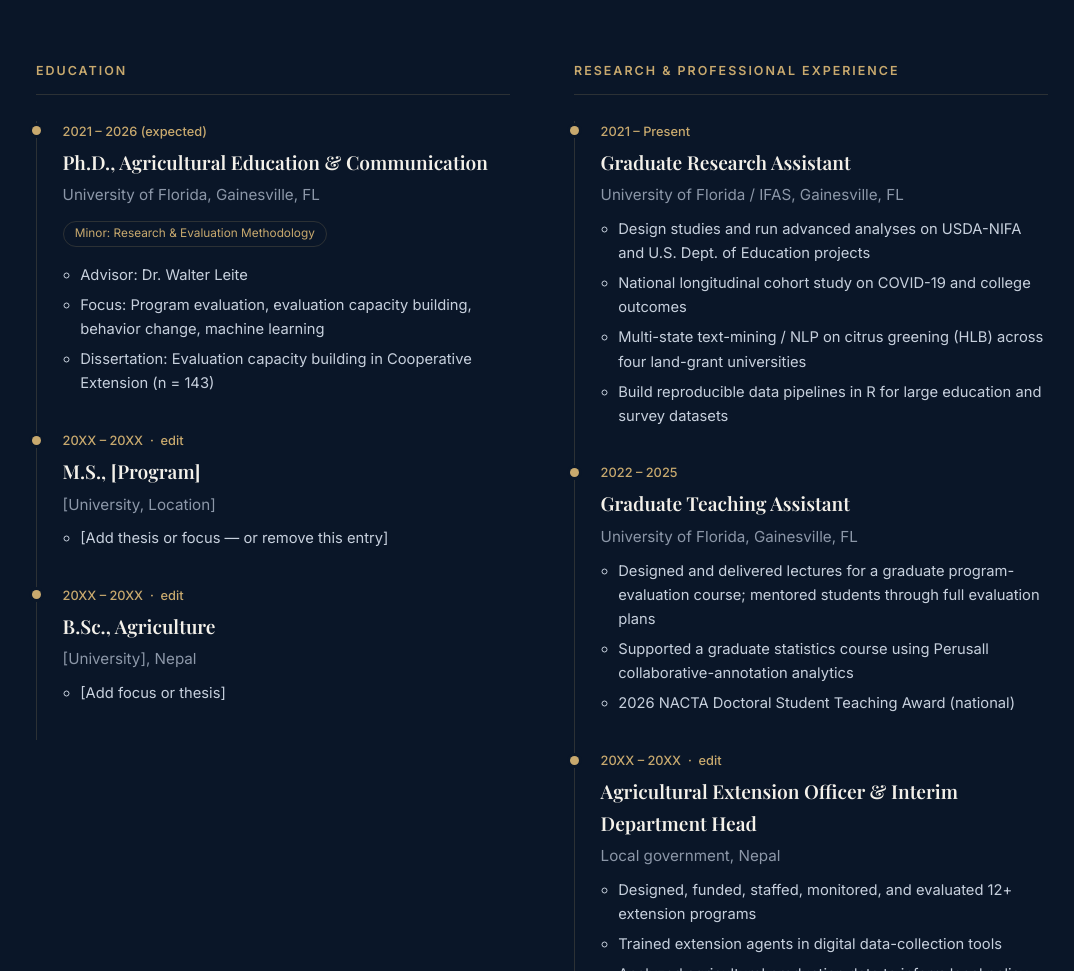
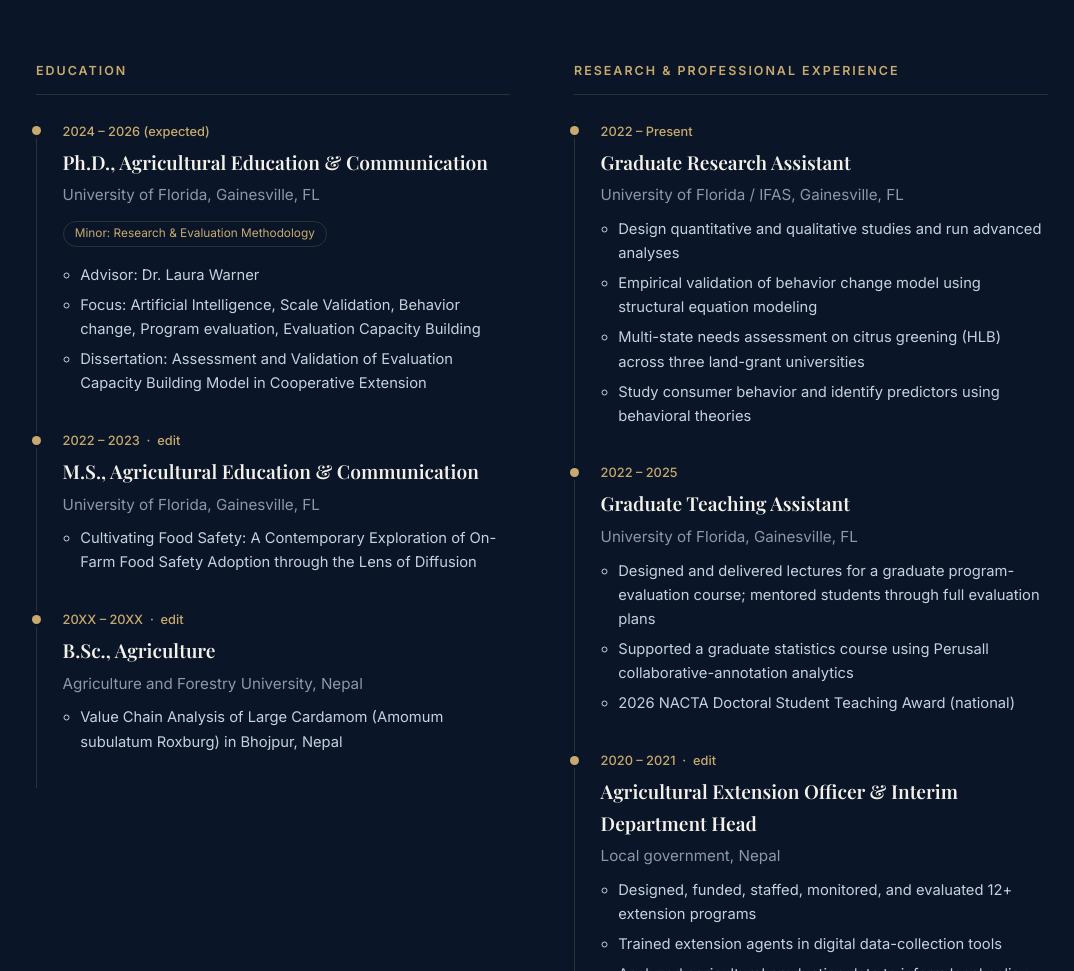
Before and after one commit to Dhurbu21/Dhurbu21.github.io, a plain HTML site: page cv.html in a window 1280 px wide. Shown: the part 300-1271 px from the top of the page, without its empty margins (98-1172 px from the left). Drawn offline with nearby package versions, Linux system fonts and the light colour scheme.

Commit message:
Update cv.html

```diff
--- a/cv.html
+++ b/cv.html
@@ -44,29 +44,32 @@
         <p class="tl-head">Education</p>
         <ul class="tl">
           <li>
-            <div class="when">2021 – 2026 (expected)</div>
+            <div class="when">2024 – 2026 (expected)</div>
             <h4>Ph.D., Agricultural Education &amp; Communication</h4>
             <p class="org">University of Florida, Gainesville, FL</p>
             <span class="badge">Minor: Research &amp; Evaluation Methodology</span>
             <ul>
-              <li>Advisor: Dr. Walter Leite</li>
-              <li>Focus: Program evaluation, evaluation capacity building, behavior change, machine learning</li>
-              <li>Dissertation: Evaluation capacity building in Cooperative Extension (n = 143)</li>
+              <li>Advisor: Dr. Laura Warner</li>
+              <li>Focus: Artificial Intelligence, Scale Validation, Behavior change, Program evaluation, Evaluation Capacity Building</li>
+              <li>Dissertation: Assessment and Validation of Evaluation Capacity Building Model in Cooperative
+Extension</li>
             </ul>
           </li>
           <!-- EDIT ME: add your M.S. here, or delete this block if not applicable -->
           <li>
-            <div class="when">20XX – 20XX &nbsp;·&nbsp; edit</div>
-            <h4>M.S., [Program]</h4>
-            <p class="org">[University, Location]</p>
-            <ul><li>[Add thesis or focus — or remove this entry]</li></ul>
+            <div class="when">2022 – 2023 &nbsp;·&nbsp; edit</div>
+            <h4>M.S., Agricultural Education &amp; Communication</h4>
+            <p class="org">University of Florida, Gainesville, FL</p>
+            <ul><li>Cultivating Food Safety: A Contemporary Exploration of On-Farm Food Safety
+Adoption through the Lens of Diffusion</li></ul>
           </li>
           <!-- EDIT ME: add your B.Sc. details -->
           <li>
             <div class="when">20XX – 20XX &nbsp;·&nbsp; edit</div>
             <h4>B.Sc., Agriculture</h4>
-            <p class="org">[University], Nepal</p>
-            <ul><li>[Add focus or thesis]</li></ul>
+            <p class="org">Agriculture and Forestry University, Nepal</p>
+            <ul><li>Value Chain Analysis of Large Cardamom (Amomum subulatum Roxburg) in Bhojpur,
+Nepal</li></ul>
           </li>
         </ul>
       </div>
@@ -76,14 +79,14 @@
         <p class="tl-head">Research &amp; Professional Experience</p>
         <ul class="tl">
           <li>
-            <div class="when">2021 – Present</div>
+            <div class="when">2022 – Present</div>
             <h4>Graduate Research Assistant</h4>
             <p class="org">University of Florida / IFAS, Gainesville, FL</p>
             <ul>
-              <li>Design studies and run advanced analyses on USDA-NIFA and U.S. Dept. of Education projects</li>
-              <li>National longitudinal cohort study on COVID-19 and college outcomes</li>
-              <li>Multi-state text-mining / NLP on citrus greening (HLB) across four land-grant universities</li>
-              <li>Build reproducible data pipelines in R for large education and survey datasets</li>
+              <li>Design quantitative and qualitative studies and run advanced analyses </li>
+              <li>Empirical validation of behavior change model using structural equation modeling</li>
+              <li>Multi-state needs assessment on citrus greening (HLB) across three land-grant universities</li>
+              <li>Study consumer behavior and identify predictors using behavioral theories</li>
             </ul>
           </li>
           <li>
@@ -98,7 +101,7 @@
           </li>
           <li>
             <!-- EDIT ME: confirm the years of your Nepal role -->
-            <div class="when">20XX – 20XX &nbsp;·&nbsp; edit</div>
+            <div class="when">2020 – 2021 &nbsp;·&nbsp; edit</div>
             <h4>Agricultural Extension Officer &amp; Interim Department Head</h4>
             <p class="org">Local government, Nepal</p>
             <ul>
```
